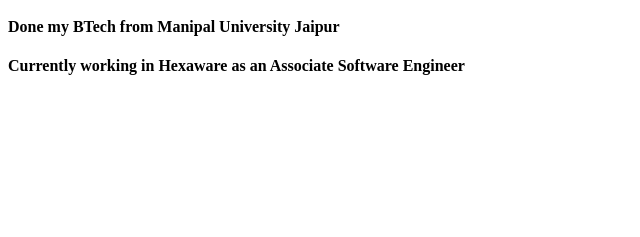
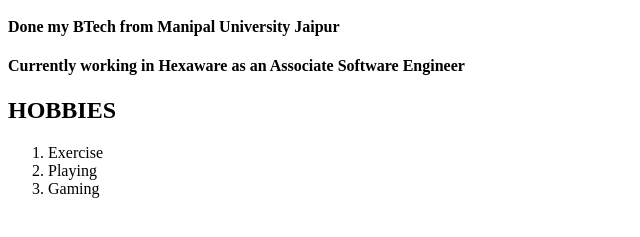
Before and after one commit to smkmallik/soumikmallik-test-repo, a plain HTML site: page index.html in a window 1280 px wide. Shown: the part 101-338 px from the top of the page, without its empty margins (0-640 px from the left). Drawn offline with Linux system fonts and the light colour scheme.

Commit message:
refactor:- updated hobbies section
updated hobbies section

```diff
--- a/index.html
+++ b/index.html
@@ -11,5 +11,11 @@
     <h4>I am Soumik Mallik</h4>
     <h4>Done my BTech from Manipal University Jaipur</h4>
     <h4>Currently working in Hexaware as an Associate Software Engineer</h4>
+    <h2> HOBBIES </h2>
+    <ol>
+        <li>Exercise</li>
+        <li>Playing</li>
+        <li>Gaming</li>
+    </ol>
 </body>
 </html>
```
Also changed, not shown: 1 other file.
